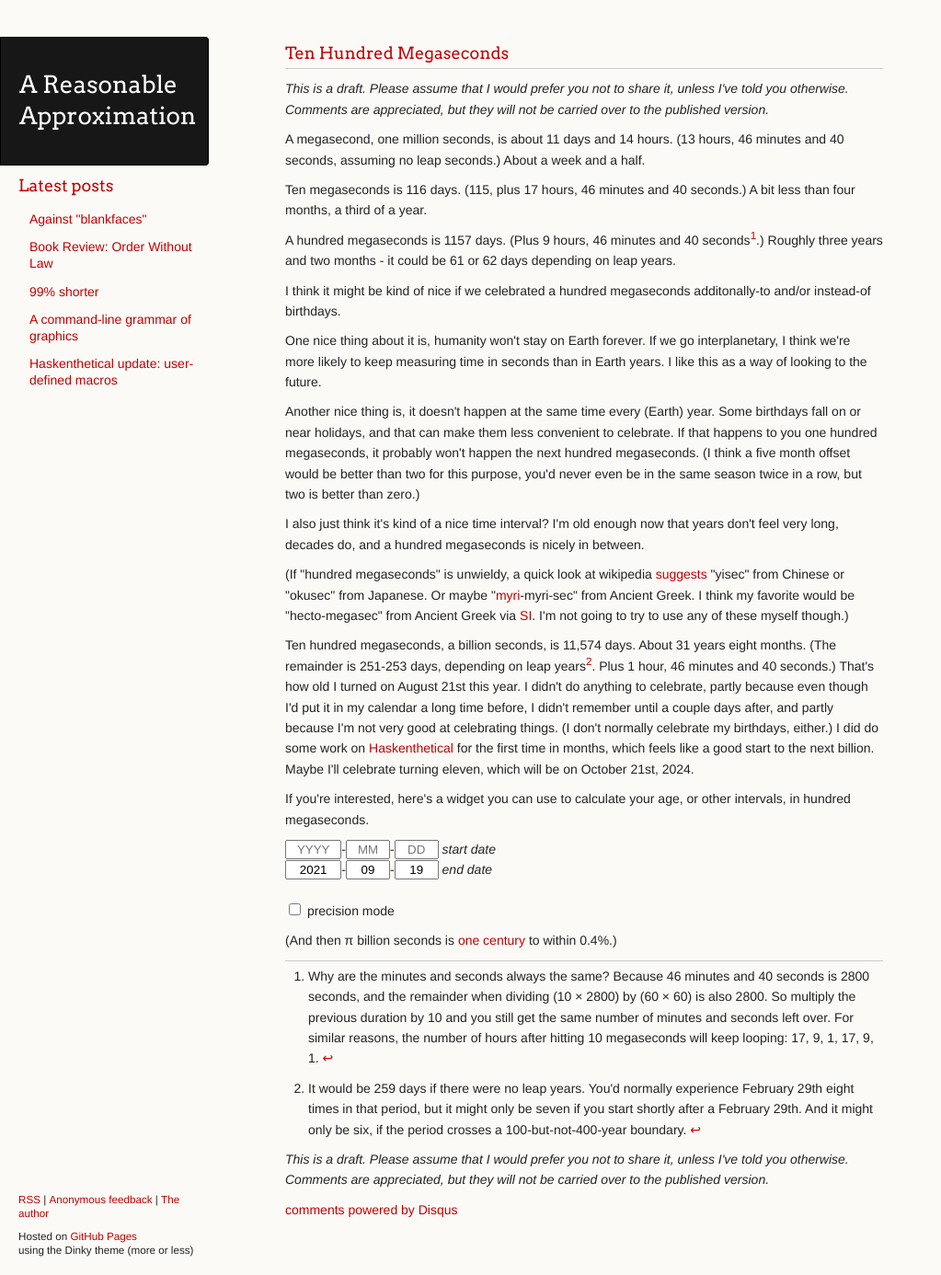
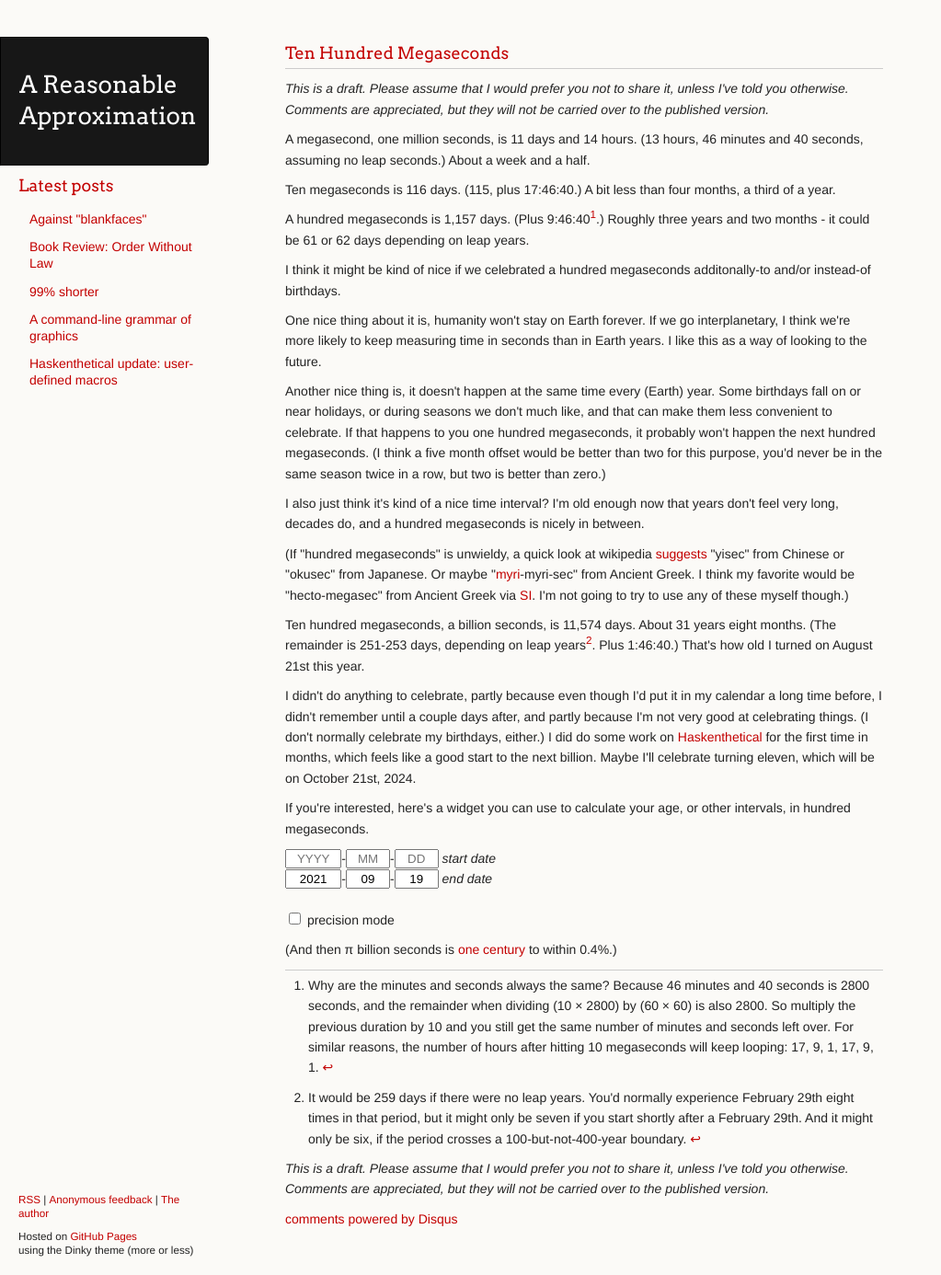
Before and after one commit to ChickenProp/chickenprop.github.com, a Jekyll site: the page built from drafts/ten-hundred-megaseconds.md, in a window 1280 px wide and 1386 px high. Shown: the whole window at 92% size, without its empty margins (0-1023 px from the left). Built offline with Jekyll 4.4.1, drawn with Linux system fonts in a browser that asks for light colours; nearby versions of some CDN libraries; comment, search, counter and statistics services are not loaded.

Commit message:
Editing.

```diff
--- a/drafts/ten-hundred-megaseconds.md
+++ b/drafts/ten-hundred-megaseconds.md
@@ -3,11 +3,11 @@ title: Ten Hundred Megaseconds
 layout: draft
 lw_xpost: true
 ---
-A megasecond, one million seconds, is about 11 days and 14 hours. (13 hours, 46 minutes and 40 seconds, assuming no leap seconds.) About a week and a half.
+A megasecond, one million seconds, is 11 days and 14 hours. (13 hours, 46 minutes and 40 seconds, assuming no leap seconds.) About a week and a half.
 
-Ten megaseconds is 116 days. (115, plus 17 hours, 46 minutes and 40 seconds.) A bit less than four months, a third of a year.
+Ten megaseconds is 116 days. (115, plus 17:46:40.) A bit less than four months, a third of a year.
 
-A hundred megaseconds is 1157 days. (Plus 9 hours, 46 minutes and 40 seconds[^minutes-seconds].) Roughly three years and two months - it could be 61 or 62 days depending on leap years.
+A hundred megaseconds is 1,157 days. (Plus 9:46:40[^minutes-seconds].) Roughly three years and two months - it could be 61 or 62 days depending on leap years.
 
 [^minutes-seconds]: Why are the minutes and seconds always the same? Because 46 minutes and 40 seconds is 2800 seconds, and the remainder when dividing (10 × 2800) by (60 × 60) is also 2800. So multiply the previous duration by 10 and you still get the same number of minutes and seconds left over. For similar reasons, the number of hours after hitting 10 megaseconds will keep looping: 17, 9, 1, 17, 9, 1.
 
@@ -15,13 +15,15 @@ I think it might be kind of nice if we celebrated a hundred megaseconds additona
 
 One nice thing about it is, humanity won't stay on Earth forever. If we go interplanetary, I think we're more likely to keep measuring time in seconds than in Earth years. I like this as a way of looking to the future.
 
-Another nice thing is, it doesn't happen at the same time every (Earth) year. Some birthdays fall on or near holidays, and that can make them less convenient to celebrate. If that happens to you one hundred megaseconds, it probably won't happen the next hundred megaseconds. (I think a five month offset would be better than two for this purpose, you'd never even be in the same season twice in a row, but two is better than zero.)
+Another nice thing is, it doesn't happen at the same time every (Earth) year. Some birthdays fall on or near holidays, or during seasons we don't much like, and that can make them less convenient to celebrate. If that happens to you one hundred megaseconds, it probably won't happen the next hundred megaseconds. (I think a five month offset would be better than two for this purpose, you'd never be in the same season twice in a row, but two is better than zero.)
 
 I also just think it's kind of a nice time interval? I'm old enough now that years don't feel very long, decades do, and a hundred megaseconds is nicely in between.
 
 (If "hundred megaseconds" is unwieldy, a quick look at wikipedia [suggests](https://en.wikipedia.org/wiki/100,000,000) "yisec" from Chinese or "okusec" from Japanese. Or maybe "[myri](https://en.wikipedia.org/wiki/Myriad)-myri-sec" from Ancient Greek. I think my favorite would be "hecto-megasec" from Ancient Greek via [SI](https://en.wikipedia.org/wiki/Metric_prefix#List_of_SI_prefixes). I'm not going to try to use any of these myself though.)
 
-Ten hundred megaseconds, a billion seconds, is 11,574 days. About 31 years eight months. (The remainder is 251-253 days, depending on leap years[^days]. Plus 1 hour, 46 minutes and 40 seconds.) That's how old I turned on August 21st this year. I didn't do anything to celebrate, partly because even though I'd put it in my calendar a long time before, I didn't remember until a couple days after, and partly because I'm not very good at celebrating things. (I don't normally celebrate my birthdays, either.) I did do some work on [Haskenthetical](http://reasonableapproximation.net/2021/03/14/haskenthetical-update-macros.html) for the first time in months, which feels like a good start to the next billion. Maybe I'll celebrate turning eleven, which will be on October 21st, 2024.
+Ten hundred megaseconds, a billion seconds, is 11,574 days. About 31 years eight months. (The remainder is 251-253 days, depending on leap years[^days]. Plus 1:46:40.) That's how old I turned on August 21st this year.
+
+I didn't do anything to celebrate, partly because even though I'd put it in my calendar a long time before, I didn't remember until a couple days after, and partly because I'm not very good at celebrating things. (I don't normally celebrate my birthdays, either.) I did do some work on [Haskenthetical](http://reasonableapproximation.net/2021/03/14/haskenthetical-update-macros.html) for the first time in months, which feels like a good start to the next billion. Maybe I'll celebrate turning eleven, which will be on October 21st, 2024.
 
 If you're interested, here's a widget you can use to calculate your age, or other intervals, in hundred megaseconds.
 
```
